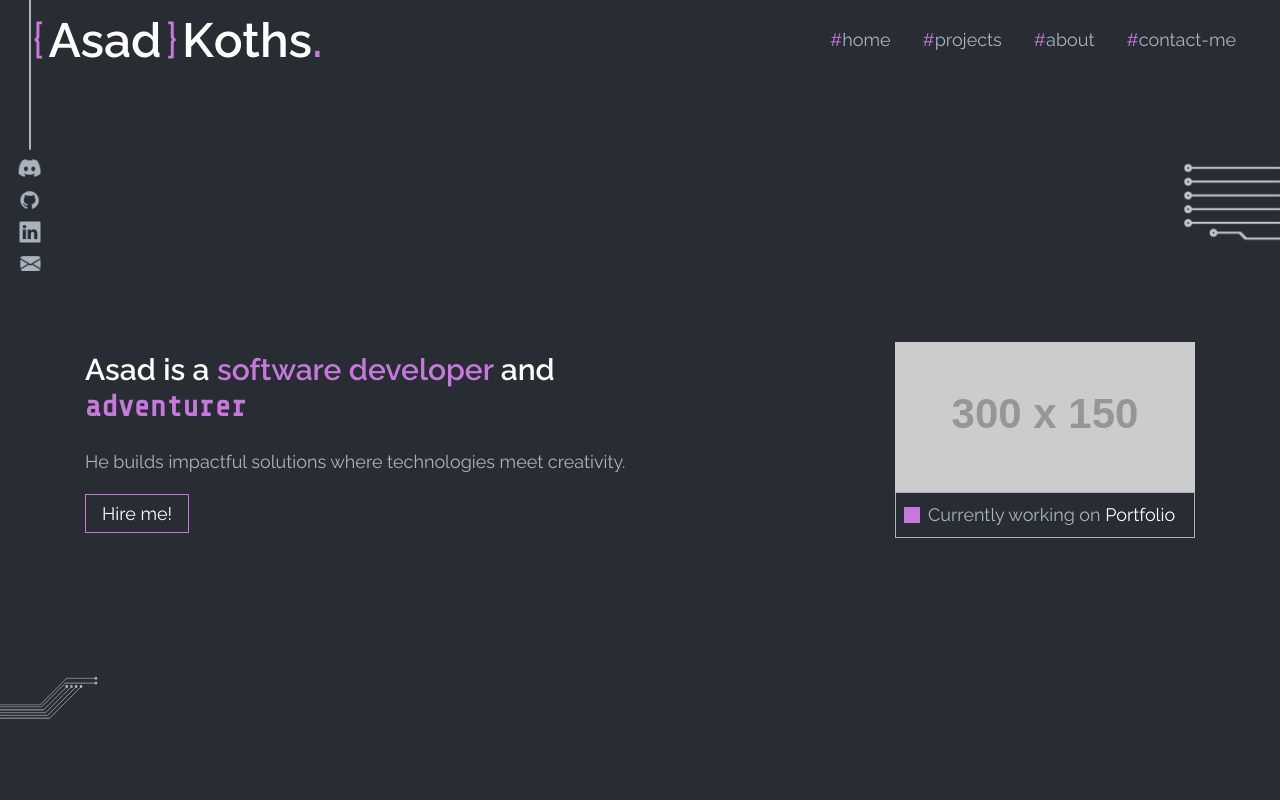
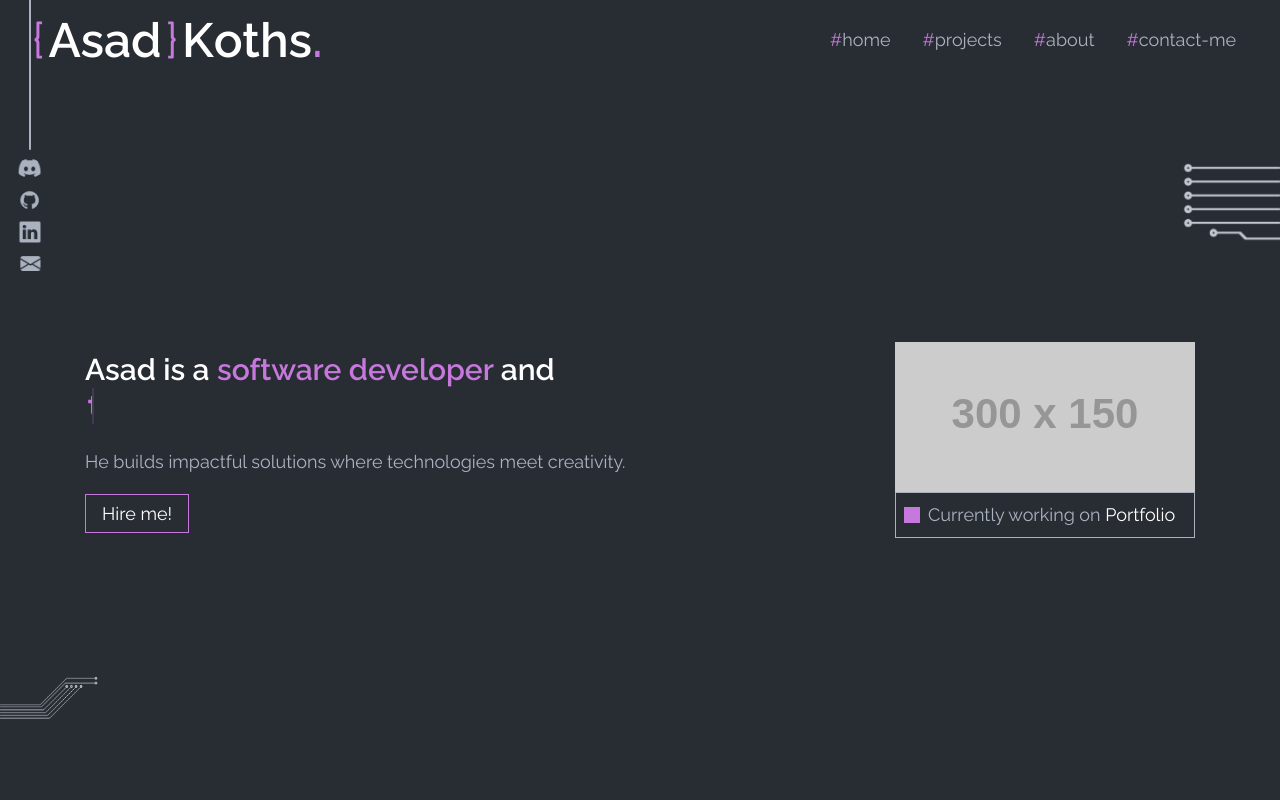
Before and after one commit to a3rium/asadk-portfolio, a Next.js app: page / in a window 1280 px wide. Shown: the top 800 px of the page. Built offline with nearby package versions, Linux system fonts and the light colour scheme.

Commit message:
fix useeffect so it runs only on mount/unmount

```diff
--- a/src/components/Typewriter/Typewriter.tsx
+++ b/src/components/Typewriter/Typewriter.tsx
@@ -9,9 +9,10 @@ const Typewriter = () => {
   const picker = useRef(0);
   const char_limit = 20;
   const time_per_char = 400;
+
+  useEffect(() => {
     let lastTitle: string;
-
-  function changeTitle() {
+    const changeTitle = () => {
       let timer: number;
       let newTitle: string;
       // console.log("Last: " + lastTitle);
@@ -31,14 +32,13 @@ const Typewriter = () => {
       // console.log("New: " + newTitle);
       lastTitle = newTitle;
       picker.current = window.setTimeout(changeTitle, timer);
-  }
+    };
 
-  useEffect(() => {
     changeTitle();
     return () => {
       window.clearTimeout(picker.current);
     };
-  });
+  }, []);
 
   return (
     <>
```
Lines whose indentation alone changed are shown as unchanged.
